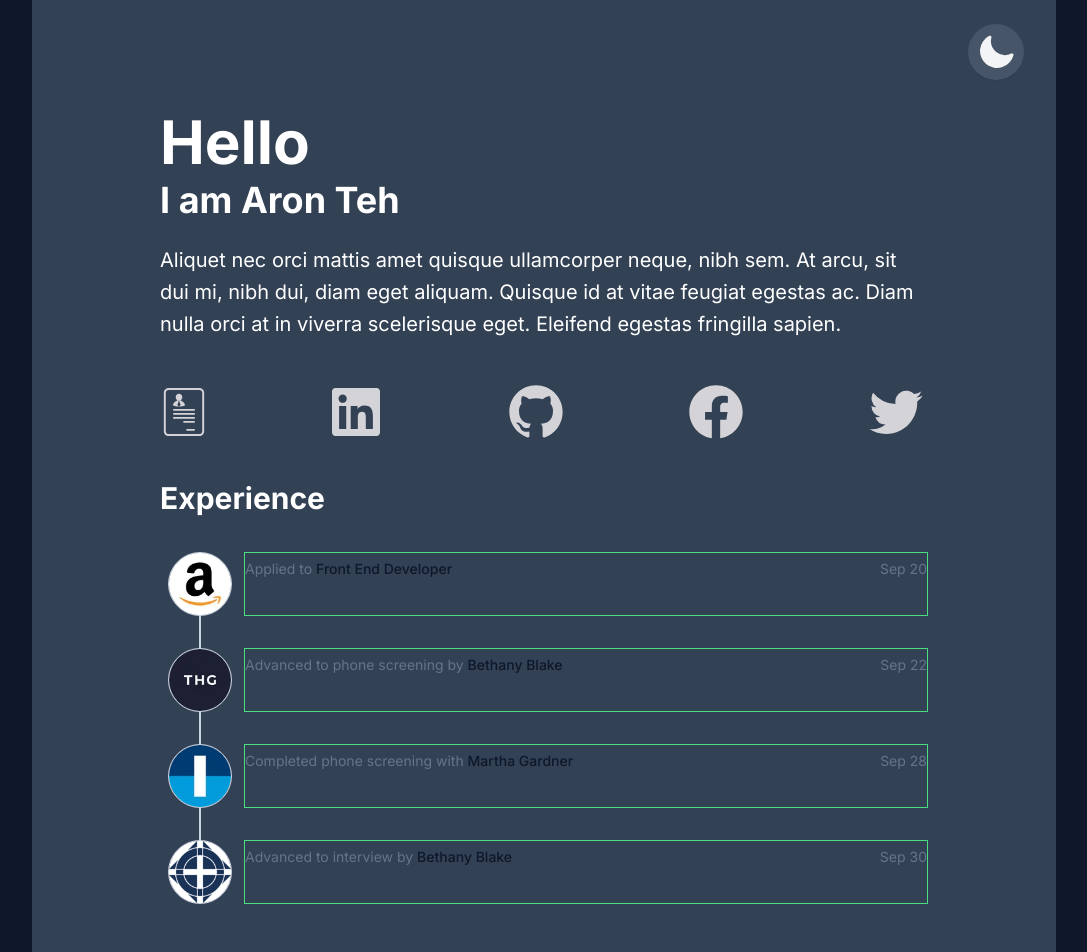
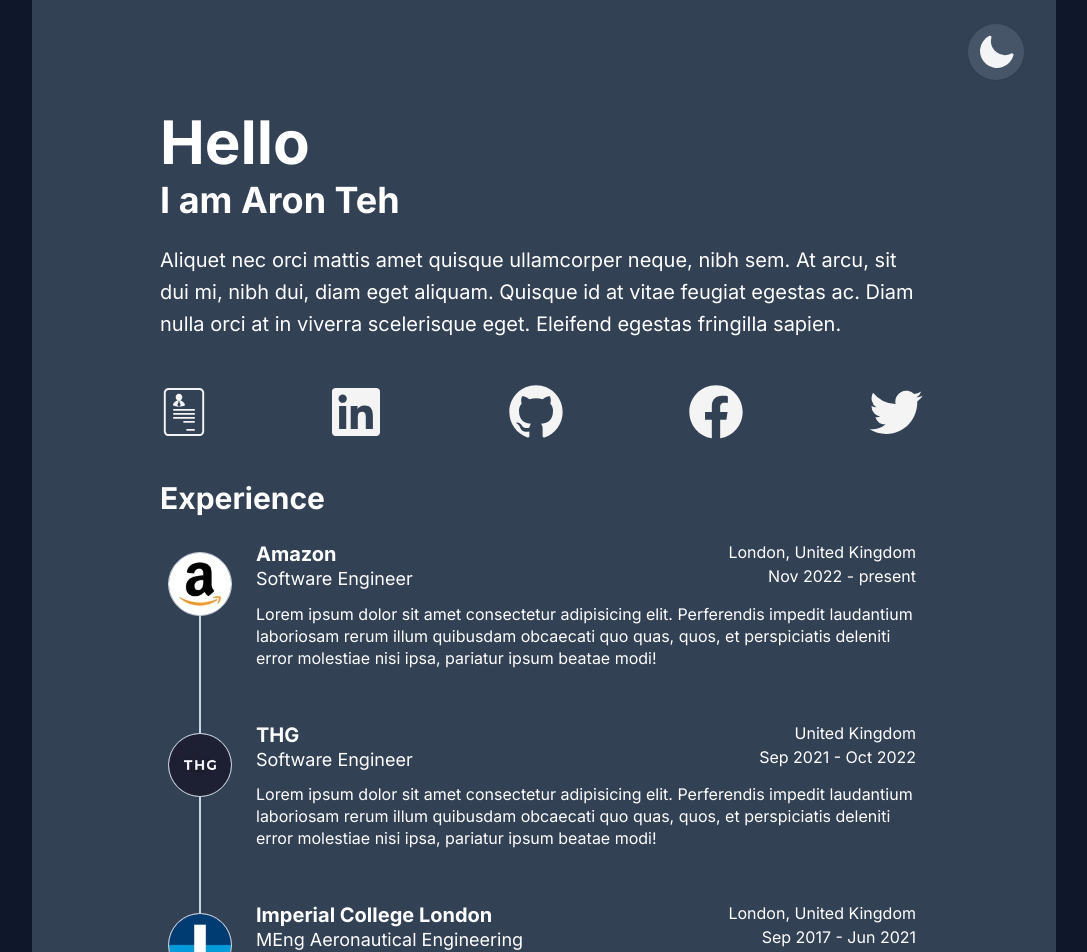
Before and after one commit to Ellipsoul/portfolio-v2, a Next.js app: page / in a window 1280 px wide. Shown: the top 952 px of the page, without its empty margins (96-1183 px from the left). Built offline with nearby package versions, Linux system fonts and the light colour scheme.

Commit message:
Cleanup timeline except content

```diff
--- a/app/(app)/IntroSection.tsx
+++ b/app/(app)/IntroSection.tsx
@@ -25,7 +25,7 @@ export default function IntroSection(): ReactElement {
             key={item.name}
             target="_blank"
             href={item.href}
-            className="text-zinc-700 hover:text-zinc-600 dark:text-zinc-300 dark:hover:text-zinc-100 mx-auto"
+            className="text-zinc-700 hover:text-zinc-600 dark:text-zinc-100 dark:hover:text-zinc-50 mx-auto"
           >
             <span className="sr-only">{item.name}</span>
             <item.icon className={item.class} aria-hidden="true" />
--- a/app/(app)/TimelineSection.tsx
+++ b/app/(app)/TimelineSection.tsx
@@ -5,16 +5,18 @@ import Image from "next/image";
 export default function TimelineSection(): ReactElement {
   return (
     <section className="px-8 lg:px-12 pb-10">
+      {/* Heading */}
       <div className="mx-auto max-w-3xl text-3xl leading-7 text-shade-800 dark:text-plain font-bold mb-10">
         Experience
       </div>
+      {/* Experience list */}
       <ul role="list" className="mx-auto max-w-3xl">
         {timeline.map((event, eventIdx) => (
-          <li key={event.id} className="relative pb-8">
+          <li key={event.id} className="relative pb-8 mb-8">
             {/* Vertical timeline segment */}
             {eventIdx !== timeline.length - 1 ? (
               <span
-                className="absolute top-4 left-6 lg:left-10 -ml-px h-full w-0.5 bg-primary-300"
+                className="absolute top-4 left-6 md:left-8 lg:left-10 -ml-px h-11/10 sm:h-6/5 w-0.5 bg-primary-300"
                 aria-hidden="true"
               />
             ) : null}
@@ -30,17 +32,24 @@ export default function TimelineSection(): ReactElement {
                 aria-hidden="true"
                 alt={""}
               />
-              <div className="flex min-w-0 flex-1 justify-between space-x-4 pt-1.5 border border-green-400">
+              {/* Experience description */}
+              <div className="flex flex-col w-full px-3 -mt-3 leading-tight sm:leading-snug gap-y-1">
+                {/* Company, location, dates, position */}
+                <div className="flex flex-col sm:flex-row justify-between mb-2 gap-y-1">
+                  <div className="flex flex-col">
+                    <span className="font-bold text-xl">{event.organisation}</span>
+                    <span className="text-lg leading-tight">{event.role}</span>
+                  </div>
+                  <div className="flex flex-col gap-x-3 sm:text-right text-sm sm:text-base">
+                    <span>{event.location}</span>
+                    <span>{event.time}</span>
+                  </div>
+                </div>
+                {/* Roles/responsibilities */}
                 <div>
-                  <p className="text-sm text-primary-500">
-                    {event.content}{" "}
-                    <a href={event.href} className="font-medium text-primary-900">
-                      {event.target}
-                    </a>
-                  </p>
-                </div>
-                <div className="whitespace-nowrap text-right text-sm text-primary-500">
-                  <time dateTime={event.datetime}>{event.date}</time>
+                  Lorem ipsum dolor sit amet consectetur adipisicing elit. Perferendis impedit laudantium laboriosam
+                  rerum illum quibusdam obcaecati quo quas, quos, et perspiciatis deleniti error molestiae nisi ipsa,
+                  pariatur ipsum beatae modi!
                 </div>
               </div>
             </div>
--- a/app/(app)/constants.tsx
+++ b/app/(app)/constants.tsx
@@ -101,48 +101,53 @@ export const social: NavigationSocialItem[] = [
 export interface TimelineItem {
   id: number;
   content: string;
-  target: string;
+  organisation: string;
+  role: string;
   href: string;
-  date: string;
-  datetime: string;
   imageSrc: string;
+  location: string;
+  time: string;
 }
 
 export const timeline: TimelineItem[] = [
   {
     id: 1,
     content: "Applied to",
-    target: "Front End Developer",
+    organisation: "Amazon",
+    role: "Software Engineer",
     href: "#",
-    date: "Sep 20",
-    datetime: "2020-09-20",
     imageSrc: "/logos/amazon.png",
+    location: "London, United Kingdom",
+    time: "Nov 2022 - present",
   },
   {
     id: 2,
     content: "Advanced to phone screening by",
-    target: "Bethany Blake",
+    organisation: "THG",
+    role: "Software Engineer",
     href: "#",
-    date: "Sep 22",
-    datetime: "2020-09-22",
     imageSrc: "/logos/thg.png",
+    location: "United Kingdom",
+    time: "Sep 2021 - Oct 2022",
   },
   {
     id: 3,
     content: "Completed phone screening with",
-    target: "Martha Gardner",
+    organisation: "Imperial College London",
+    role: "MEng Aeronautical Engineering",
     href: "#",
-    date: "Sep 28",
-    datetime: "2020-09-28",
     imageSrc: "/logos/imperial.png",
+    location: "London, United Kingdom",
+    time: "Sep 2017 - Jun 2021",
   },
   {
     id: 4,
     content: "Advanced to interview by",
-    target: "Bethany Blake",
+    organisation: "Concordia International School Shanghai",
+    role: "High School",
     href: "#",
-    date: "Sep 30",
-    datetime: "2020-09-30",
     imageSrc: "/logos/concordia.png",
+    location: "Shanghai, China",
+    time: "Aug 2013 - Jun 2017",
   },
 ];
--- a/tailwind.config.js
+++ b/tailwind.config.js
@@ -9,6 +9,10 @@ module.exports = {
   plugins: [],
   theme: {
     extend: {
+      spacing: {
+        "11/10": "110%",
+        "6/5": "120%",
+      },
       fontFamily: { sans: ["Inter var", ...defaultTheme.fontFamily.sans] },
       colors: {
         plain: colors.white,
```
